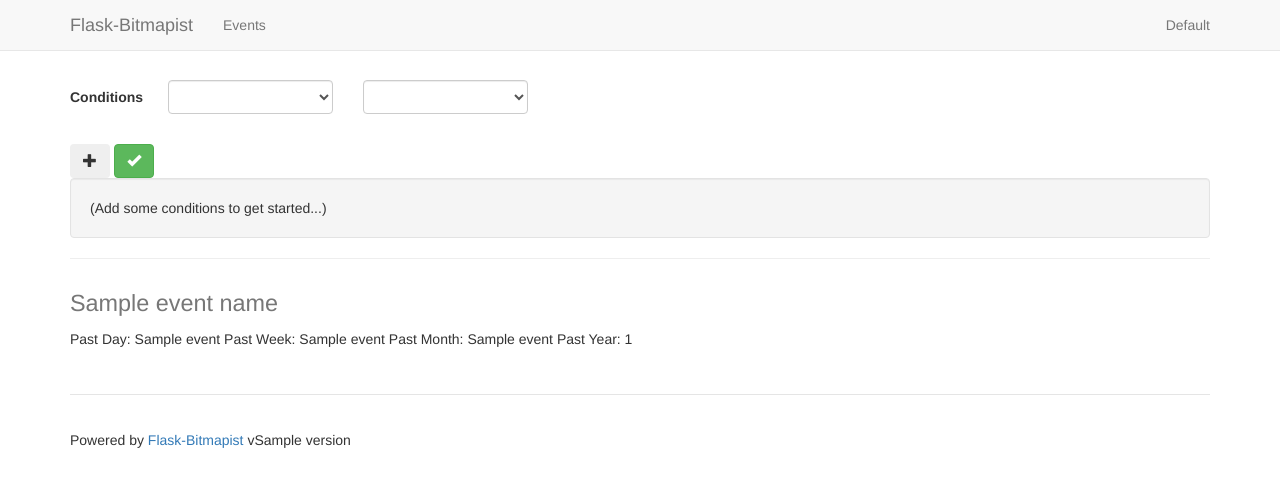
After one commit to cuttlesoft/flask-bitmapist, a Python web app: template flask_bitmapist/templates/bitmapist/events.html in a window 1280 px wide. The commit adds this page. Shown: the top 487 px of the page. Run offline with Jinja, Linux system fonts and the light colour scheme; the template is opened without the code that fills it: most values are stand-ins (such as "Sample title", 1, 10 or a date in 2020); some libraries are stand-ins or nearby versions.

Commit message:
Starter for requesting and returning very basic bitmapist cohort

```diff
--- a/flask_bitmapist/templates/bitmapist/base.html
+++ b/flask_bitmapist/templates/bitmapist/base.html
@@ -39,8 +39,11 @@
       <p>Powered by <a href="https://github.com/cuttlesoft/flask-bitmapist">Flask-Bitmapist</a> v{{ version }}</p>
     </div>
   </div>
-  <script src="//ajax.googleapis.com/ajax/libs/jquery/1.7.1/jquery.min.js"></script>
+  <!-- <script src="//ajax.googleapis.com/ajax/libs/jquery/1.7.1/jquery.min.js"></script> -->
+  <script src="//ajax.googleapis.com/ajax/libs/jquery/1.9.1/jquery.min.js"></script>
   <script src="//maxcdn.bootstrapcdn.com/bootstrap/3.3.6/js/bootstrap.min.js"></script>
   <!-- <script src="{{ url_for('.static', filename='js/dashboard.js') }}"></script> -->
+  {% block js %}
+  {% endblock %}
 </body>
 </html>
--- /dev/null
+++ b/flask_bitmapist/templates/bitmapist/events.html
@@ -0,0 +1,136 @@
+{% extends "bitmapist/base.html" %}
+
+{% block content %}
+<ul id="conditions" class="list-unstyled" style="margin-top:80px;">
+    <li class="condition">
+      <div class="row">
+        <div class="col-md-1">
+          <label class="subtractions" style="margin-top: 0.5em;">Conditions</label>
+          <select name="operation" class="form-control additions">
+            <option value="and">AND</option>
+            <option value="or">OR</option>
+            <!-- <option value="nor">NOR</option> -->
+          </select>
+        </div>
+
+        <div class="col-md-2">
+          <select name="event-name" class="form-control">
+            <option></option>
+            {% for event_name in event_names %}
+            <option value="{{ event_name }}">{{ event_name }}</option>
+            {% endfor %}
+          </select>
+        </div>
+
+        <div class="col-md-2">
+          <select name="interval" class="form-control">
+            <option></option>
+            {% for interval in intervals %}
+            <option value="{{ interval }}">Past {{ interval }}</option>
+            {% endfor %}
+          </select>
+        </div>
+
+        <div class="col-md-1">
+          <button class="remove additions btn btn-xs btn-warning"><span class="glyphicon glyphicon-minus"><span class="sr-only">remove condition</span></span></button>
+        </div>
+      </div>
+    </li>
+
+    <br />
+  </ul>
+
+  <button id="add" class="btn btn-gray"><span class="glyphicon glyphicon-plus"><span class="sr-only">Add</span></span></button>
+
+  <button id="go" class="btn btn-success"><span class="glyphicon glyphicon-ok"><span class="sr-only">Go</span></span></button>
+
+  <div id="cohort" class="well"> (Add some conditions to get started...) </div>
+
+  <hr />
+
+  {% for event_name in event_names %}
+    <div id="{{ event_name }}" class="event-name">
+      <h1><small>{{ event_name }}</small></h1>
+      <span class="event-time day">Past Day: {{ events[event_name][3] }}</span>
+      <span class="event-time week">Past Week: {{ events[event_name][2] }}</span>
+      <span class="event-time month">Past Month: {{ events[event_name][1] }}</span>
+      <span class="event-time year">Past Year: {{ events[event_name][0] }}</span>
+    </div>
+  {% endfor %}
+
+
+{% endblock %}
+
+{% block js %}
+<script>
+
+  $('.condition:first-of-type .additions').hide();
+
+  $('#add').on('click', function() {
+    $('.condition:last-of-type').clone().appendTo('#conditions');
+
+    // For first new addition, handle unique show/hide from first condition
+    if ($('.condition').length == 2) {
+      $('.condition:last-of-type .additions').show();
+      $('.condition:last-of-type .subtractions').hide();
+    }
+  });
+
+  $('#conditions').on('click', '.remove', function() {
+    $(this).closest('.condition').remove();
+  });
+
+  $('#go').on('click', function() {
+
+    console.log('hashtag go');
+    // format the data
+    // submit the data
+    // AJAX + response
+    // lines lining up
+    // draw chart etc.
+
+    //////////////////
+
+    // format the data
+    var cohort = {};
+    var condition = $('.condition:first-of-type');
+    var ops = $('.condition:not(:first-of-type)');
+
+    var cohort = {
+      'event': {
+        'name': condition.find('select[name=event-name]').val(),
+        'range': condition.find('select[name=interval]').val()
+      }
+    };
+
+    if (ops.length) {
+      cohort['ops'] = [];
+      ops.each(function(index) {
+        var opEvent = {
+          'name': $(this).find('select[name=event-name]').val(),
+          'range': $(this).find('select[name=interval]').val(),
+          'operation': $(this).find('select[name=operation]').val()
+        };
+        cohort['ops'].push(opEvent);
+      });
+    }
+
+    console.log(cohort);
+
+    // submit the data
+
+    $.ajax({
+      url: "{{ url_for('.cohort') }}",
+      method: 'POST', // >= v1.9.0+
+      // type: 'POST', // < v1.9.0
+      data: JSON.stringify(cohort),
+      contentType: 'application/json'
+    }).done(function(data) {
+      console.log(data);
+    });
+
+
+  });
+
+</script>
+{% endblock %}
```
Also changed, not shown: flask_bitmapist/views.py (+54 -5 lines), flask_bitmapist/templates/bitmapist/index.html (line endings or trailing spaces), 1 other file.
